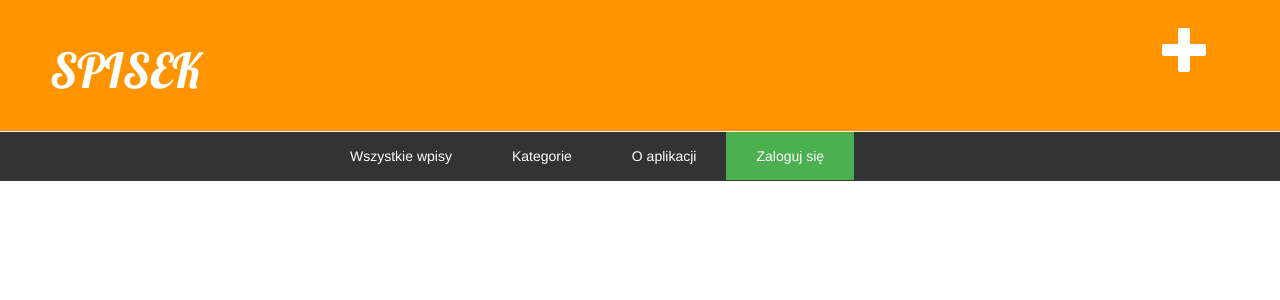
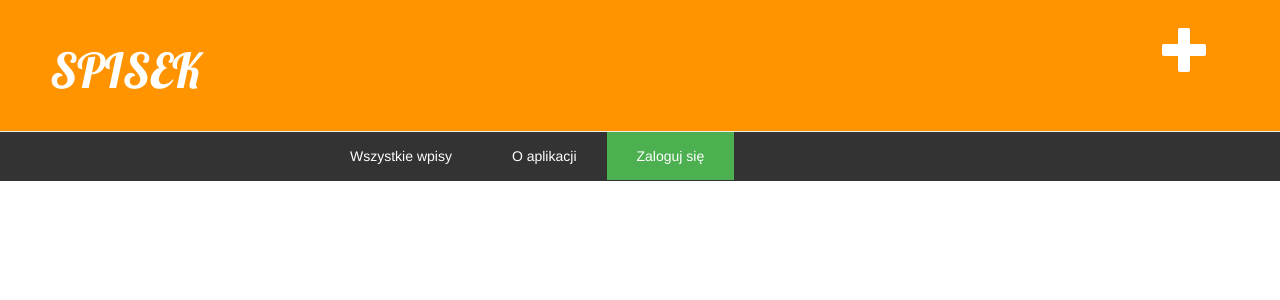
Before and after one commit to jot-em/blog-from-django-tutorial, a Django app: page / in a window 1280 px wide. Shown: the top 300 px of the page. Run offline with Django 3.2, Linux system fonts and the light colour scheme; data that the repository does not hold is empty; some libraries are stand-ins or nearby versions.

Commit message:
Comment Kategorie tab

```diff
--- a/blog/templates/blog/base.html
+++ b/blog/templates/blog/base.html
@@ -14,13 +14,13 @@
       </div>
       <ul class="menu">
         <li><a href="{% url 'post_list' %}">Wszystkie wpisy</a></li>
-        <li class="dropdown">
+        <!-- <li class="dropdown">
           <a class="dropbtn" href="{% url 'category' %}">Kategorie</a>
           <div class="dropdown-content">
             <a href="{% url 'about' %}">Link 1</a>
             <a href="{% url 'login'%}">Link 2</a>
           </div>
-        </li>
+        </li> -->
         <li><a href="{% url 'about' %}">O aplikacji</a></li>
         <li><a class="active" href="{% url 'login'%}">Zaloguj się</a></li>
       </ul>
```
